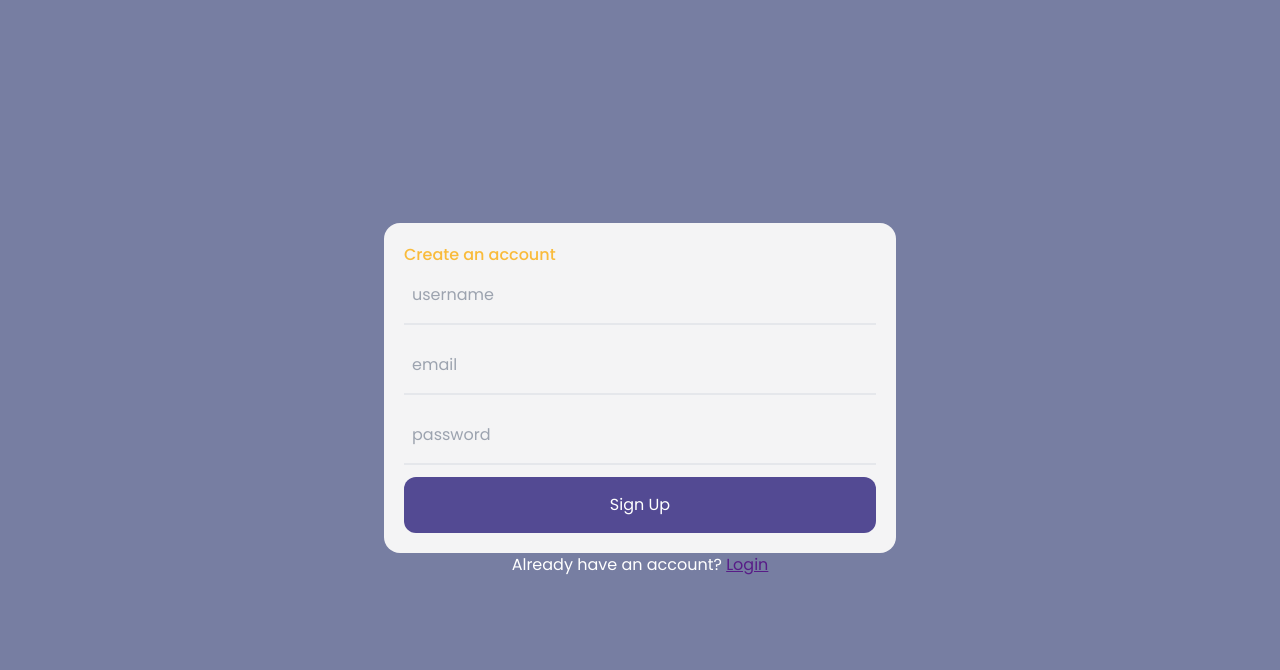
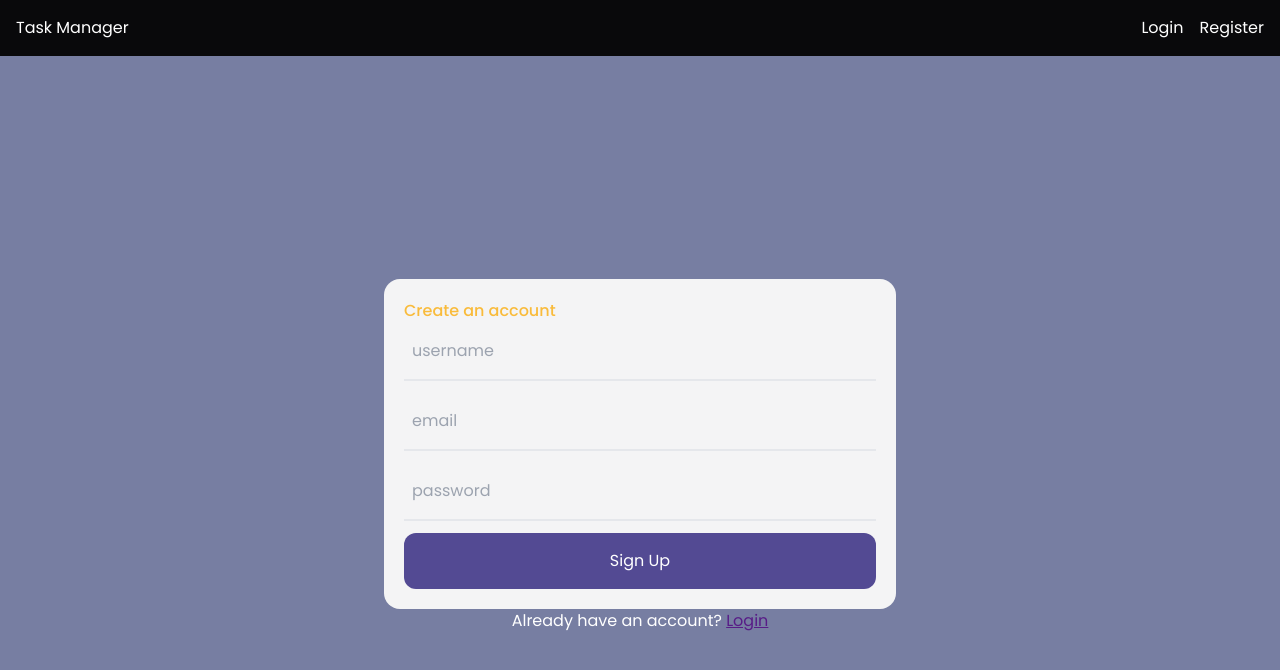
Before and after one commit to naissky/mern-crud-auth, a React (Vite) app in the folder client/: page /register in a window 1280 px wide. Shown: the top 670 px of the page. Built offline with nearby package versions, Linux system fonts and the light colour scheme.

Commit message:
add : Logout

```diff
--- a/client/src/App.jsx
+++ b/client/src/App.jsx
@@ -10,6 +10,7 @@ import { HomePage } from './pages/HomePage';
 
 import ProtectedRoute from './ProtectedRoute';
 import { TaskProvider } from './context/TaskContext';
+import Navbar from './components/Navbar';
 
 function App() {
   return (
@@ -17,6 +18,7 @@ function App() {
       <AuthProvider>
         <TaskProvider>
           <BrowserRouter>
+            <Navbar />
             <Routes>
               <Route path='/' element={<HomePage />} />
               <Route path='/login' element={<LoginPage />} />
--- /dev/null
+++ b/client/src/components/Navbar.jsx
@@ -0,0 +1,41 @@
+import React from 'react';
+import { Link } from 'react-router-dom';
+import { useAuth } from '../context/AuthContext';
+
+function Navbar() {
+  const { isAuthenticated, logout } = useAuth();
+
+  return (
+    <nav className='flex justify-between items-center p-4 bg-zinc-950 text-white'>
+      <Link to='/'>Task Manager</Link>
+      <ul className='flex gap-4'>
+        {!isAuthenticated ? (
+          <>
+            <li>
+              <Link to='/login'>Login</Link>
+            </li>
+            <li>
+              <Link to='/register'>Register</Link>
+            </li>
+          </>
+        ) : (
+          <>
+            <li>
+              <Link to='/tasks'>Tasks</Link>
+            </li>
+            <li>
+              <Link to='/profile'>Profile</Link>
+            </li>
+            <li>
+              <Link to='/' onClick={logout}>
+                Logout
+              </Link>
+            </li>
+          </>
+        )}
+      </ul>
+    </nav>
+  );
+}
+
+export default Navbar;
--- a/client/src/context/AuthContext.jsx
+++ b/client/src/context/AuthContext.jsx
@@ -44,6 +44,12 @@ export const AuthProvider = ({ children }) => {
     }
   };
 
+  const logout = () => {
+    Cookies.remove('token');
+    setIsAuthenticated(false);
+    setUser(null);
+  };
+
   useEffect(() => {
     if (errors.length > 0) {
       const timer = setTimeout(() => {
@@ -88,7 +94,7 @@ export const AuthProvider = ({ children }) => {
 
   return (
     <AuthContext.Provider
-      value={{ signup, signin, user, isAuthenticated, errors, loading }}
+      value={{ signup, signin, logout, user, isAuthenticated, errors, loading }}
     >
       {children}
     </AuthContext.Provider>
--- a/client/src/context/TaskContext.jsx
+++ b/client/src/context/TaskContext.jsx
@@ -30,6 +30,8 @@ export function TaskProvider({ children }) {
     console.log(res);
   };
 
+
+
   return (
     <TaskContext.Provider value={{ tasks, createTask, getTasks }}>
       {children}
--- a/client/src/pages/TasksPage.jsx
+++ b/client/src/pages/TasksPage.jsx
@@ -1,5 +1,6 @@
 import { useTask } from '../context/TaskContext';
 import { useEffect } from 'react';
+import { Link } from 'react-router-dom';
 
 export function TasksPage() {
   const { getTasks, tasks } = useTask();
@@ -8,10 +9,15 @@ export function TasksPage() {
     getTasks();
   }, []);
 
-  if (tasks.length === 0) return <div>No tasks</div>;
+  if (tasks.length === 0)
+    return (
+      <div>
+        No tasks <Link className='underline text-[#f9bb3b]' to='/add-task'>Create one</Link>
+      </div>
+    );
 
   return (
-    <div>
+    <div className='w-full flex flex-col items-center'>
       <div className='grid grid-cols-9 gap-2 p-5'>
         {tasks.map((task) => (
           <div className='col-span-9 md:col-span-3 bg-zinc-100 p-5 rounded-xl text-zinc-950' key={task._id}>
@@ -20,6 +26,11 @@ export function TasksPage() {
           </div>
         ))}
       </div>
+      <div className='mt-5'>
+        <Link to='/add-task' className='w-full bg-zinc-900 text-white px-8 py-4 rounded-xl'>
+          Create Task
+        </Link>
+      </div>
     </div>
   );
 }
```
